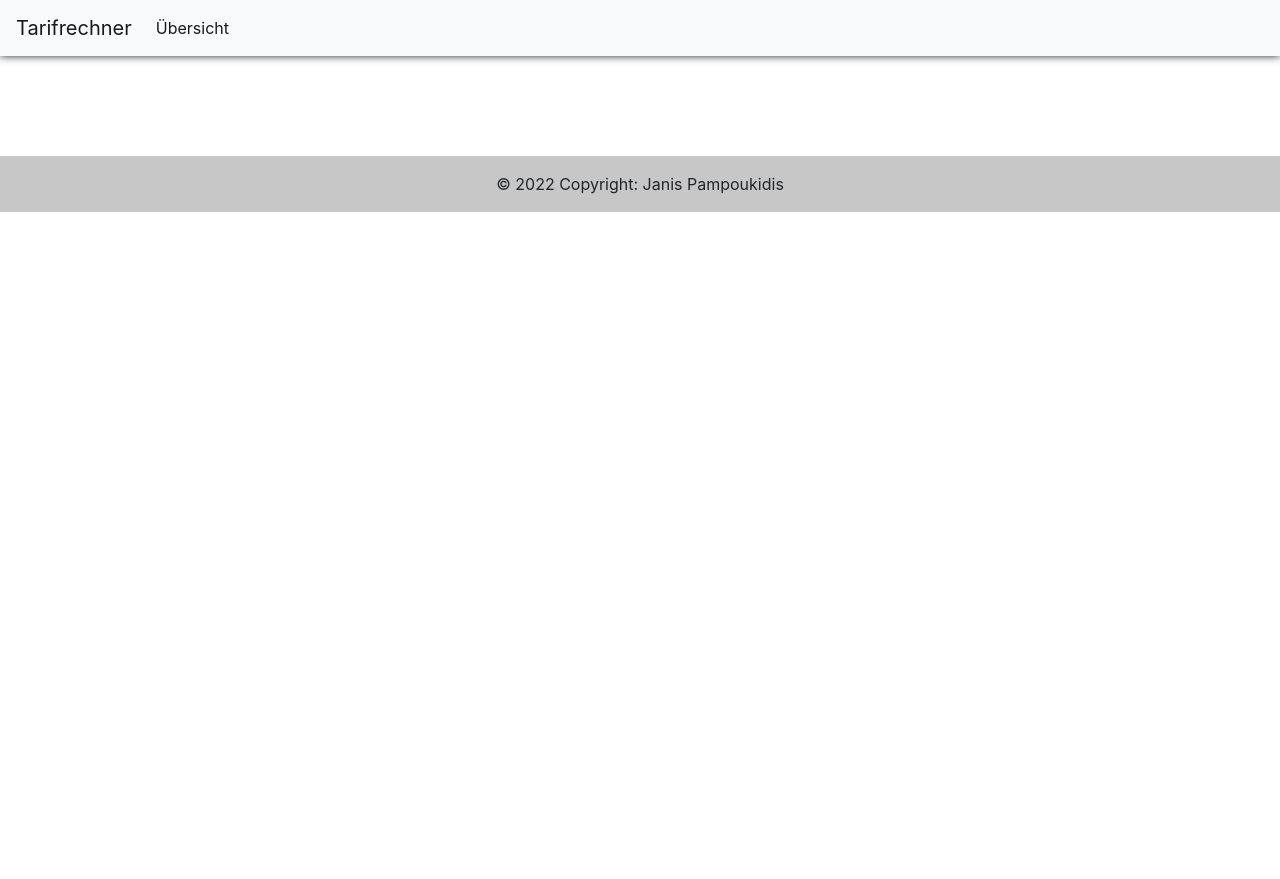
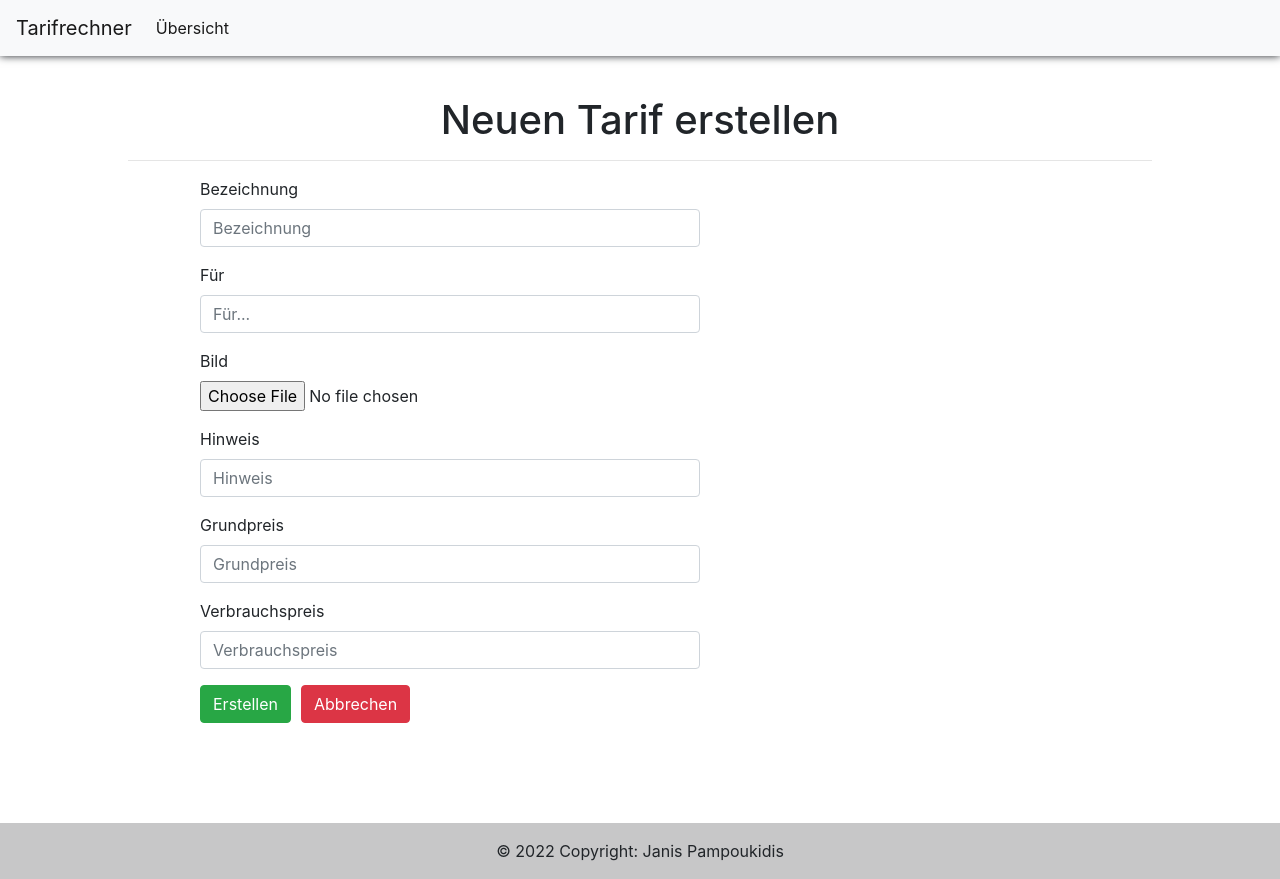
Before and after one commit to JPampouK/Tarifrechner, an Angular app: page /Erstellen in a window 1280 px wide. Before the commit this address led to /. Before the commit the page ends 800 px from the top, so only its background shows below. Built offline with nearby package versions, Linux system fonts and the light colour scheme.

Commit message:
Tarif kann erstellt werden

```diff
--- a/src/app/app-routing.module.ts
+++ b/src/app/app-routing.module.ts
@@ -2,10 +2,12 @@ import { NgModule } from '@angular/core';
 import { Routes, RouterModule } from '@angular/router';
 import { BlueBoxComponent } from './blue-box/blue-box.component';
 import { UebersichtComponent } from './uebersicht/uebersicht.component';
+import { CreateComponent } from './create/create.component';
 
 const routes: Routes = [
   { path: "Tarifrechner", component: BlueBoxComponent },
   { path: "Übersicht", component: UebersichtComponent },
+  { path: "Erstellen", component: CreateComponent },
   { path: "", redirectTo: "/Tarifrechner", pathMatch: "full"}
 ];
 
--- /dev/null
+++ b/src/app/create/create.component.html
@@ -0,0 +1,33 @@
+<div class="überschrift">
+    <h1>Neuen Tarif erstellen</h1>
+    <hr>
+</div>
+
+<form class="neuErstellen" method="post" #createTarif="ngForm" (ngSubmit)="setTarif(createTarif)">
+    <div class="form-group">
+        <label for="exampleInputBezeichnung">Bezeichnung</label>
+        <input ngModel name="Bezeichnung" class="form-control" id=" exampleInputBezeichnung " required placeholder="Bezeichnung ">
+    </div>
+    <div class="form-group ">
+        <label for="exampleInputFür ">Für</label>
+        <input ngModel name="Für" class="form-control " id="exampleInputFür " required placeholder="Für... ">
+    </div>
+    <div class="form-group ">
+        <label for="exampleInputBild ">Bild</label>
+        <input ngModel name="Img" type="file" class="form-control-file " required id="exampleInputBild ">
+    </div>
+    <div class="form-group ">
+        <label for="exampleInputHinweis ">Hinweis</label>
+        <input ngModel name="Hinweis" class="form-control " id="exampleInputHinweis " required placeholder="Hinweis ">
+    </div>
+    <div class="form-group ">
+        <label for="exampleInputGrundpreis ">Grundpreis</label>
+        <input ngModel name="Grundpreis" type="number " min="0 " step="0.01 " required class="form-control " id="exampleInputGrundpreis " placeholder="Grundpreis ">
+    </div>
+    <div class="form-group ">
+        <label for="exampleInputVerbrauchspreis ">Verbrauchspreis</label>
+        <input ngModel name="Verbrauchspreis" type="number " min="0 " step="0.01 " required class="form-control " id="exampleInputVerbrauchspreis " placeholder="Verbrauchspreis ">
+    </div>
+    <button type="submit" class="btn btn-success">Erstellen</button>
+    <button class="btn btn-danger " routerLink="/Übersicht">Abbrechen</button>
+</form>
--- /dev/null
+++ b/src/app/create/create.component.scss
@@ -0,0 +1,16 @@
+.überschrift {
+    margin-top: 40px;
+    text-align: center;
+    hr {
+        width: 80%;
+    }
+}
+
+.neuErstellen {
+    width: 500px;
+    margin-left: 200px;
+}
+
+.btn-danger {
+    margin-left: 10px;
+}
--- /dev/null
+++ b/src/app/create/create.component.ts
@@ -0,0 +1,41 @@
+import { Component, OnInit } from '@angular/core';
+import { HttpClient } from '@angular/common/http';
+import { NgForm } from '@angular/forms';
+import { Router } from '@angular/router';
+import { UebersichtComponent } from '../uebersicht/uebersicht.component';
+
+export class Tarife {
+  constructor(
+    public ID: number,
+    public Bezeichnung: string,
+    public Fuer: string,
+    public Img: string,
+    public Hinweis: string,
+    public Grundpreis: number,
+    public Verbrauchspreis: number
+  ) { }
+}
+
+@Component({
+  selector: 'app-create',
+  templateUrl: './create.component.html',
+  styleUrls: ['./create.component.scss']
+})
+export class CreateComponent implements OnInit {
+
+  constructor(private http: HttpClient, private router: Router) { }
+
+  ngOnInit() {
+  }
+
+  // Tarif Erstellen
+  setTarif(form: NgForm) {
+    JSON.stringify(form.value);
+    console.log(form.value);
+    this.http.post("http://localhost/tarifrechner/setTarif.php", form.value)
+      .subscribe(
+        (val) => {
+          this.router.navigate(['/Übersicht']);
+        });
+  }
+}
--- a/src/app/tarif-card/tarif-card.component.ts
+++ b/src/app/tarif-card/tarif-card.component.ts
@@ -28,7 +28,7 @@ export class TarifCardComponent implements OnInit {
   }
 
   getTarife(){
-    this.http.get<any>("http://localhost/tarifrechner/tarife.php").subscribe( respone =>{
+    this.http.get<any>("http://localhost/tarifrechner/getTarife.php").subscribe( respone =>{
       this.Tarife = respone;
     })
   }
--- a/src/app/uebersicht/uebersicht.component.html
+++ b/src/app/uebersicht/uebersicht.component.html
@@ -1,6 +1,6 @@
 <div class="überschrift">
     <h1>Übersicht</h1>
-    <h3>1 Tarife</h3>
+    <h3>{{ Anzahl }} Tarife</h3>
     <hr>
 </div>
 <div style="overflow-x: auto;">
@@ -23,12 +23,12 @@
                 <td>
                     <form>
                         <button class="btn btn-info">Bearbeiten</button>
-                        <button class="btn btn-danger">Löschen</button>
+                        <button class="btn btn-danger" (click)="deleteTarif(tarif.ID)">Löschen</button>
                     </form>
                 </td>
             </tr>
             <tr>
-                <button class="btn btn-success">Tarif Erstellen</button>
+                <button class="btn btn-success" routerLink="/Erstellen">Tarif Erstellen</button>
             </tr>
         </tbody>
     </table>
--- a/src/app/uebersicht/uebersicht.component.ts
+++ b/src/app/uebersicht/uebersicht.component.ts
@@ -3,11 +3,11 @@ import { HttpClient } from '@angular/common/http';
 
 export class Tarife {
   constructor(
-  public ID: number,
-  public Bezeichnung: string,
-  public Grundpreis: number,
-  public Verbrauchspreis: number
-  ) {}
+    public ID: number,
+    public Bezeichnung: string,
+    public Grundpreis: number,
+    public Verbrauchspreis: number
+  ) { }
 }
 
 @Component({
@@ -17,6 +17,7 @@ export class Tarife {
 })
 export class UebersichtComponent implements OnInit {
   Tarife!: Tarife[];
+  Anzahl: number;
 
   constructor(private http: HttpClient) { }
 
@@ -24,11 +25,15 @@ export class UebersichtComponent implements OnInit {
     this.getTarife();
   }
 
-  getTarife(){
-    this.http.get<any>("http://localhost/tarifrechner/tarife.php").subscribe( respone =>{
+  getTarife() {
+    this.http.get<any>("http://localhost/tarifrechner/getTarife.php").subscribe(respone => {
       this.Tarife = respone;
+      this.Anzahl = this.Tarife.length;
     })
   }
 
+  deleteTarif(id: number){
+    this.http.delete("http://localhost/tarifrechner/deleteTarif.php?ID=" + id);
+  }
 
 }
```
Also changed, not shown: src/app/app.module.ts (+6 -2 lines), 1 other file (tests, documents, lock files or other folders).
